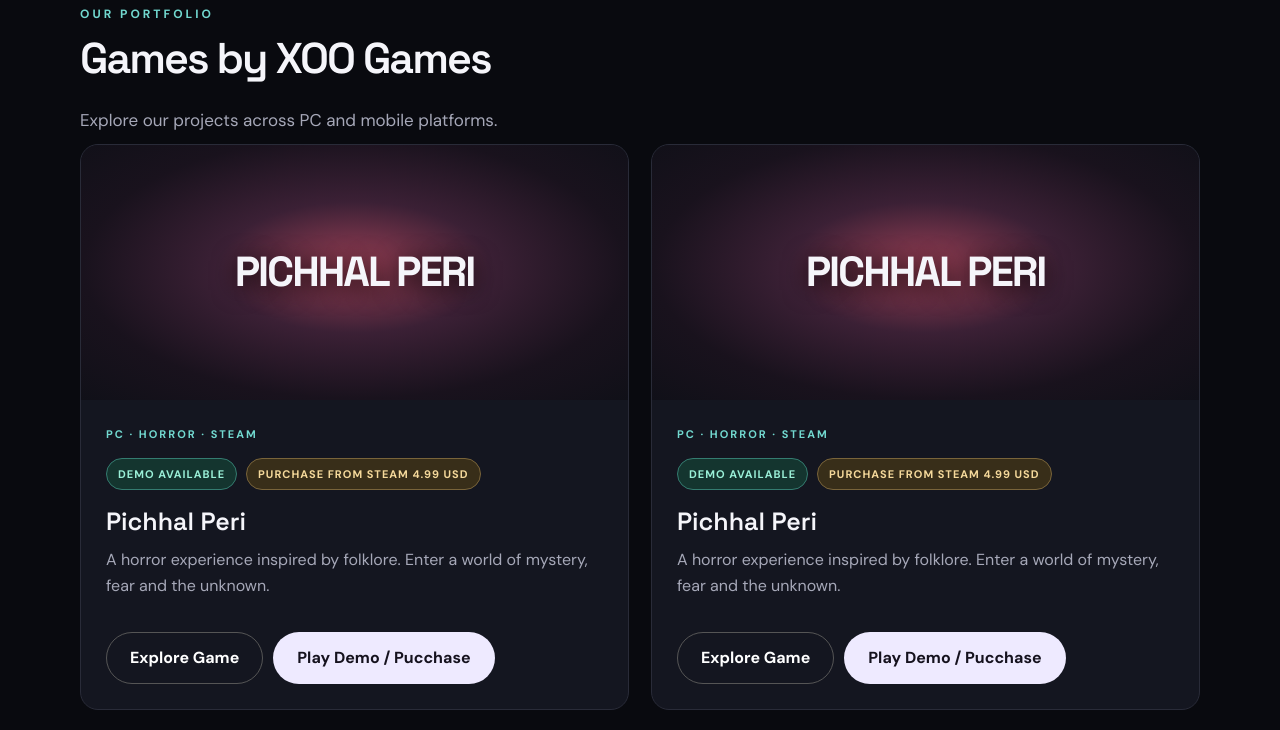
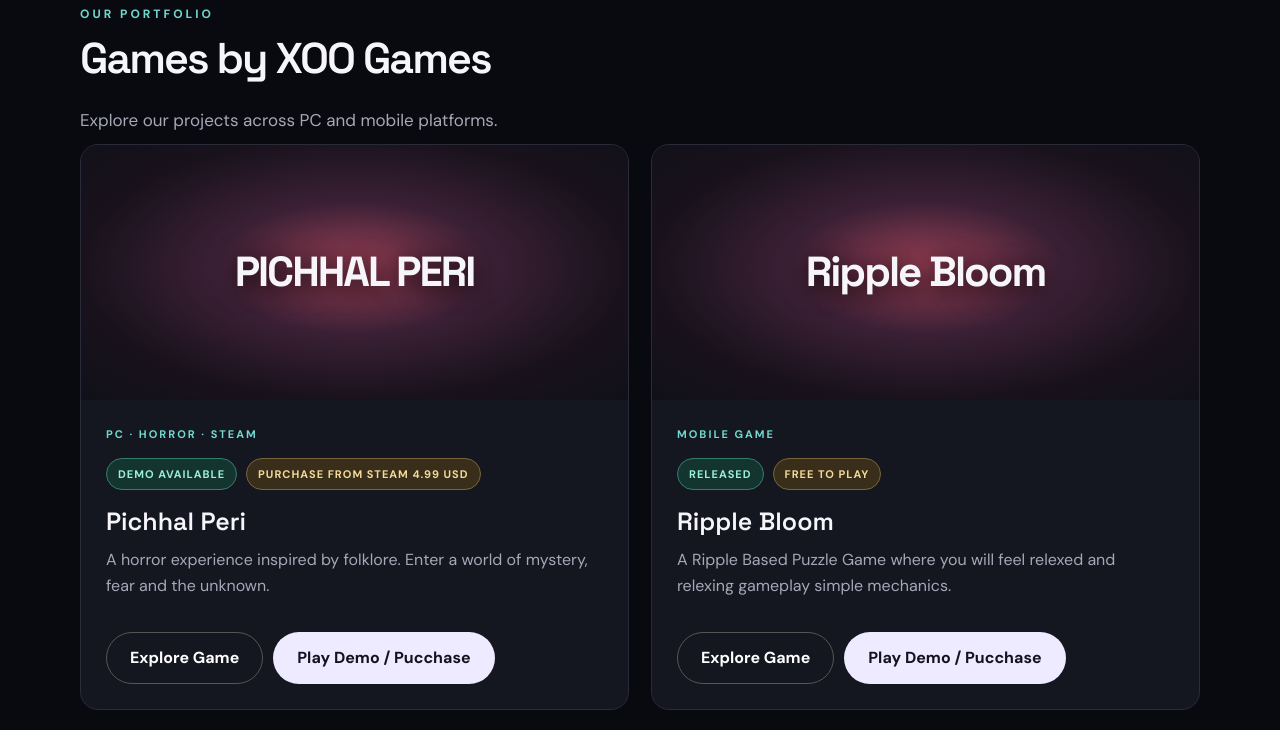
Before and after one commit to XooGames/XooGames.github.io, a plain HTML site: page index.html in a window 1280 px wide. Shown: the part 706-1436 px from the top of the page. Drawn offline with Linux system fonts and the light colour scheme.

Commit message:
Update index.html

```diff
--- a/index.html
+++ b/index.html
@@ -143,9 +143,9 @@ footer .footlinks{display:flex;gap:18px;flex-wrap:wrap;margin:14px 0}
 <a class="btn alt" href="/games/pichhal-peri/">Explore Game</a><a class="btn" href="https://store.steampowered.com/app/4700000/Pichhal_Peri/" target="_blank" rel="noopener">Play Demo / Pucchase</a>
 </div></article>
 <article class="card">
-<div class="art peri-art">PICHHAL PERI</div><div class="info">
-<div class="label">PC · HORROR · STEAM</div><div class="meta"><span class="status">Demo Available</span><span class="status review">Purchase From Steam 4.99 USD</span></div>
-<h3>Pichhal Peri</h3><p>A horror experience inspired by folklore. Enter a world of mystery, fear and the unknown.</p>
+<div class="art peri-art">Ripple Bloom</div><div class="info">
+<div class="label">MOBILE GAME</div><div class="meta"><span class="status">Released</span><span class="status review">Free To Play</span></div>
+<h3>Ripple Bloom</h3><p>A Ripple Based Puzzle Game where you will feel relexed and relexing gameplay simple mechanics.</p>
 <a class="btn alt" href="/games/pichhal-peri/">Explore Game</a><a class="btn" href="https://store.steampowered.com/app/4700000/Pichhal_Peri/" target="_blank" rel="noopener">Play Demo / Pucchase</a>
 </div></article>
 <article class="card">
```
